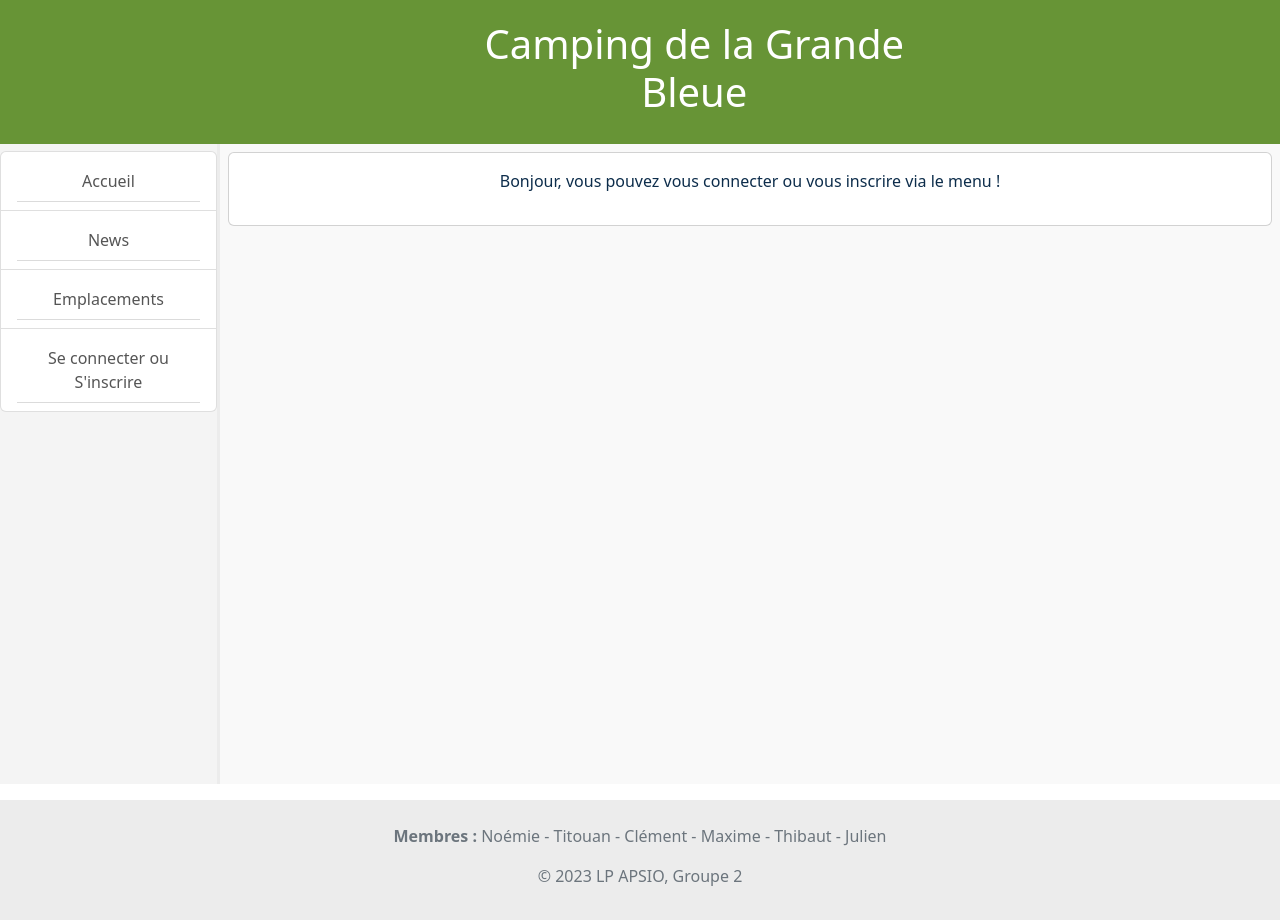
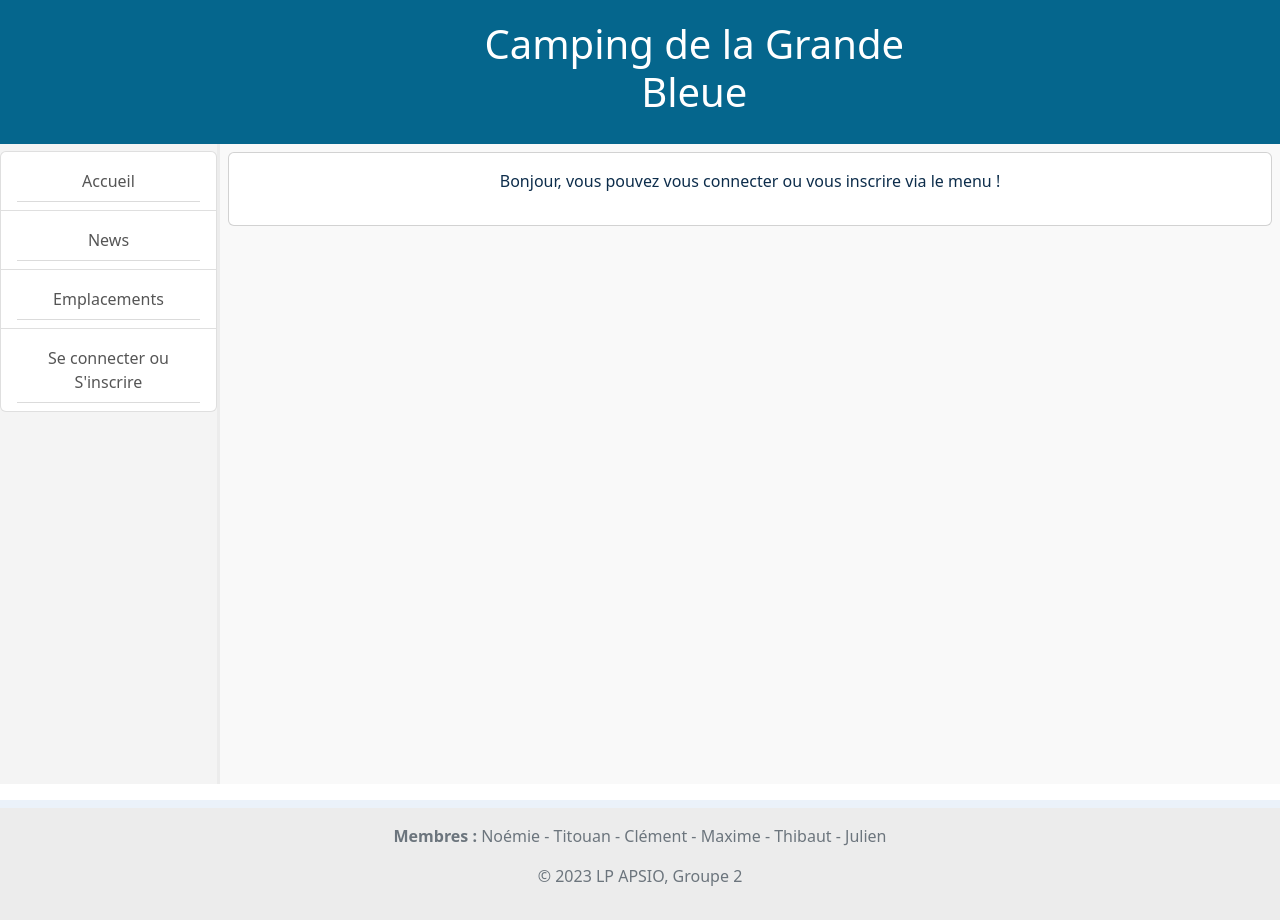
Before and after one commit to Borloo/Scrumitos, a PHP site: page / in a window 1280 px wide. Run offline with PHP 8.4, Linux system fonts and the light colour scheme.

Commit message:
Modification style

```diff
--- a/include/styles.css
+++ b/include/styles.css
@@ -2,17 +2,20 @@
 	margin: 0;
 	padding: 0;
 	--dark-blue: #05668D;
+	--blue: #427AA1;
+	--light-blue: #EBF2FA;
 	--dark-green: #679436;
+	--light-green: #A5BE00;
 }
 
 html, body {
 	height: 100%;
 	font-family: sans-serif;
-	background-color: #ECECEC;
+	background-color: var(--light-blue);
 }
 
 .globalHeader {
-	background-color: var(--dark-green);
+	background-color: var(--dark-blue);
 }
 
 .globalHeader a {
```
